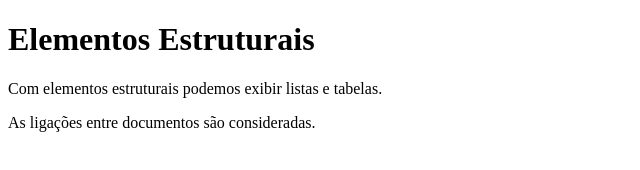
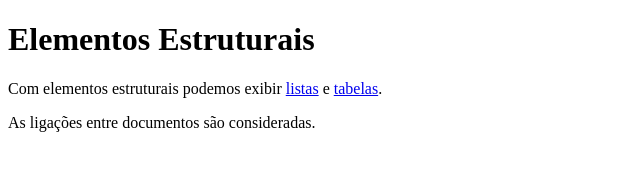
Before and after one commit to ufjf-dcc202/ufjf-dcc202-2025-1-b-atv03-RianCQ, a plain HTML site: page index.html in a window 1280 px wide. Shown: the full height of the page, 0-640 px from the left. Drawn offline with Linux system fonts and the light colour scheme.

Commit message:
adiciona uma navegação básica

```diff
--- a/index.html
+++ b/index.html
@@ -8,7 +8,7 @@
 <body>
     <main>
         <h1>Elementos Estruturais</h1>
-        <p>Com elementos estruturais podemos exibir listas e tabelas.</p>
+        <p>Com elementos estruturais podemos exibir <a href="listas.html">listas</a> e <a href="tabelas.html">tabelas</a>.</p>
         <p>As ligações entre documentos são consideradas.</p>
     </main>
 </body>
```
